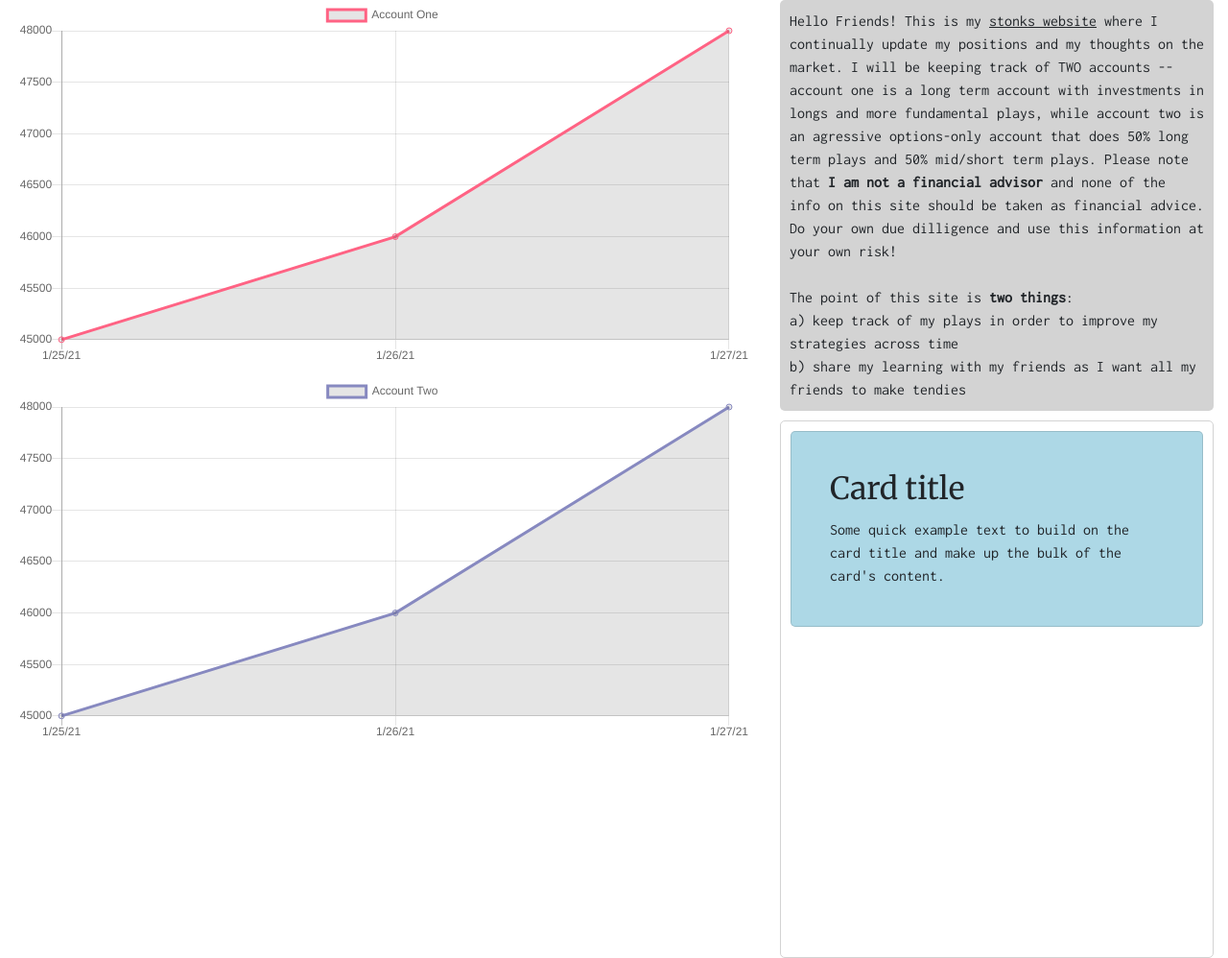
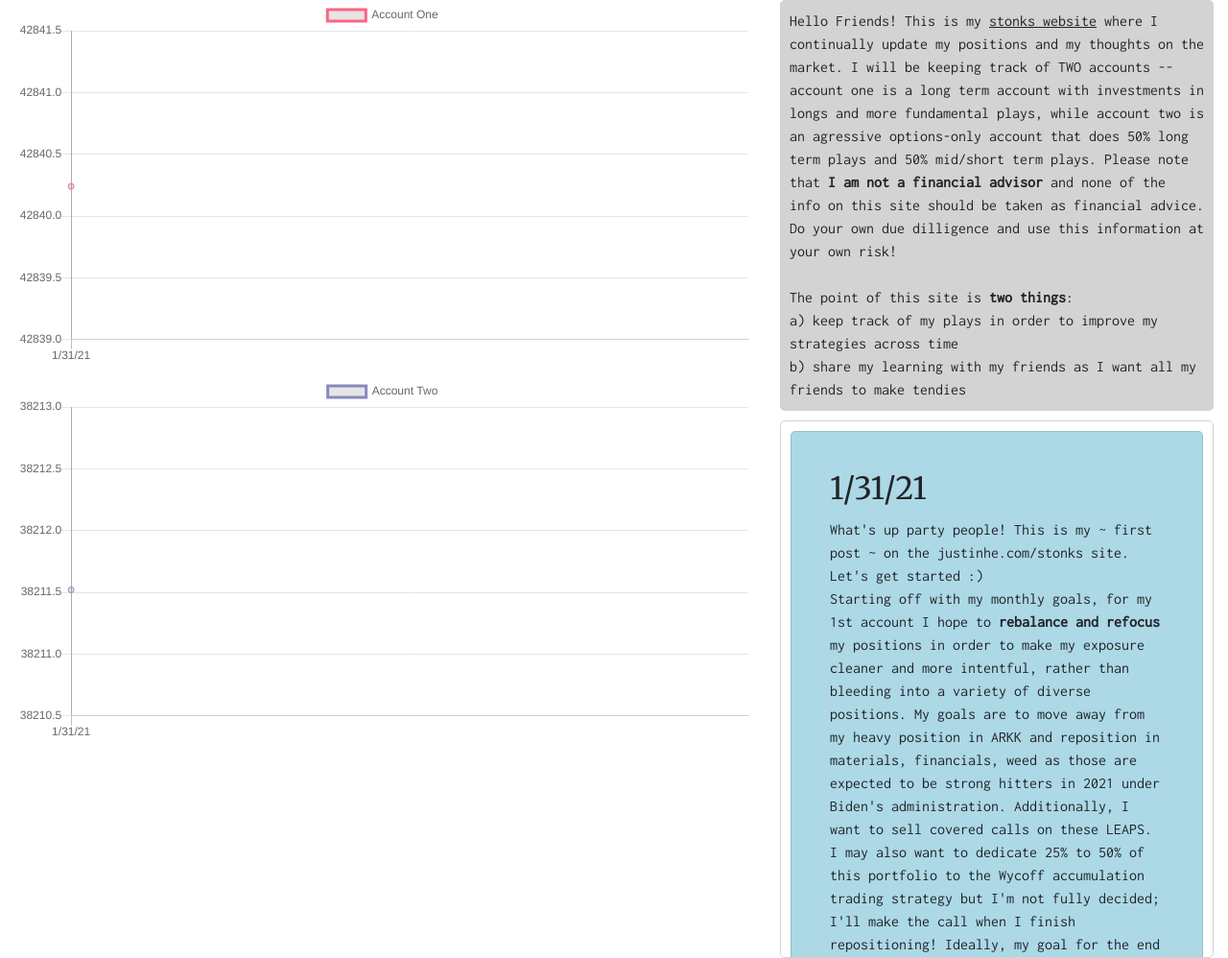
Before and after one commit to justinhe16/justinhe16.github.io, a plain HTML site: page stonks.html in a window 1280 px wide. Shown: the whole page at 96% size. Drawn offline with nearby package versions, Linux system fonts and the light colour scheme.

Commit message:
Update stonks.html

```diff
--- a/stonks.html
+++ b/stonks.html
@@ -44,8 +44,23 @@
       <div id="updatecards" class="overflow-auto">
         <div class="card recap">
           <div class="card-body">
-            <h2 class="card-title">Card title</h2>
-            <p class="card-text">Some quick example text to build on the card title and make up the bulk of the card's content.</p>
+            <h2 class="card-title">1/31/21</h2>
+            <p class="card-text">What's up party people! This is my ~ first post ~ on the justinhe.com/stonks site. Let's get started :)
+            </br>
+          Starting off with my monthly goals, for my 1st account I hope to <b>rebalance and refocus</b> my positions in order to make my
+          exposure cleaner and more intentful, rather than bleeding into a variety of diverse positions. My goals are to move away from my heavy position in ARKK
+          and reposition in materials, financials, weed as those are expected to be strong hitters in 2021 under Biden's administration. Additionally, I want to sell
+          covered calls on these LEAPS. I may also want to dedicate 25% to 50% of this portfolio to the Wycoff accumulation trading strategy but I'm not fully decided;
+          I'll make the call when I finish repositioning! Ideally, my goal for the end of this month is to hit ~10% mark on this account, so <b> $47124.00 <b>.
+          </br>
+          With my second account, I will be playing more aggressively. Currently, I am in some AMZN and LULU spreads, recommended by my mentor at LKS, and a SPY put spread, in anticpation for a correction.
+          My goal after these resolve is to also rebalance and reposition into aggressive LEAPs and sell covered calls on those. Some of the growth tickers I am looking at are
+          <b> TSM, NIO, BABA, CRON, GM, GRWG </b> which are high-growth, high-risk value stock. Additionally, I plan to continue adding my swing positions in <b> RIO, SRPT </b> as well as
+          attempting various swing and day trades at <b> SLV, FUBO </b>. Ideally, my goal for the end of this month is to hit a ~15% mark on this account, so roughly <b> $44000.00 </b>.
+          </br>
+          My day-of-the-week updates will be more specific and go indepth for each play I made that day -- thanks for following along and I hope you can learn something while I
+          navigate this journey as well!
+</p>
           </div>
         </div>
       </div>
@@ -65,12 +80,12 @@ var chart = new Chart(ctx, {
 
   // The data for our dataset
   data: {
-      labels: ["1/25/21", "1/26/21","1/27/21"],
+      labels: ["1/31/21"],
       datasets: [{
           label: 'Account One',
           borderColor: 'rgb(255, 99, 132)',
           lineTension: 0,
-          data: [45000, 46000, 48000]
+          data: [42840.24]
       }]
   },
 
@@ -86,12 +101,12 @@ var chart = new Chart(ctx, {
 
   // The data for our dataset
   data: {
-      labels: ["1/25/21", "1/26/21","1/27/21"],
+      labels: ["1/31/21"],
       datasets: [{
           label: 'Account Two',
           borderColor: 'rgb(135, 137, 192)',
           lineTension: 0,
-          data: [45000, 46000, 48000]
+          data: [38211.52]
       }]
   },
 
```
